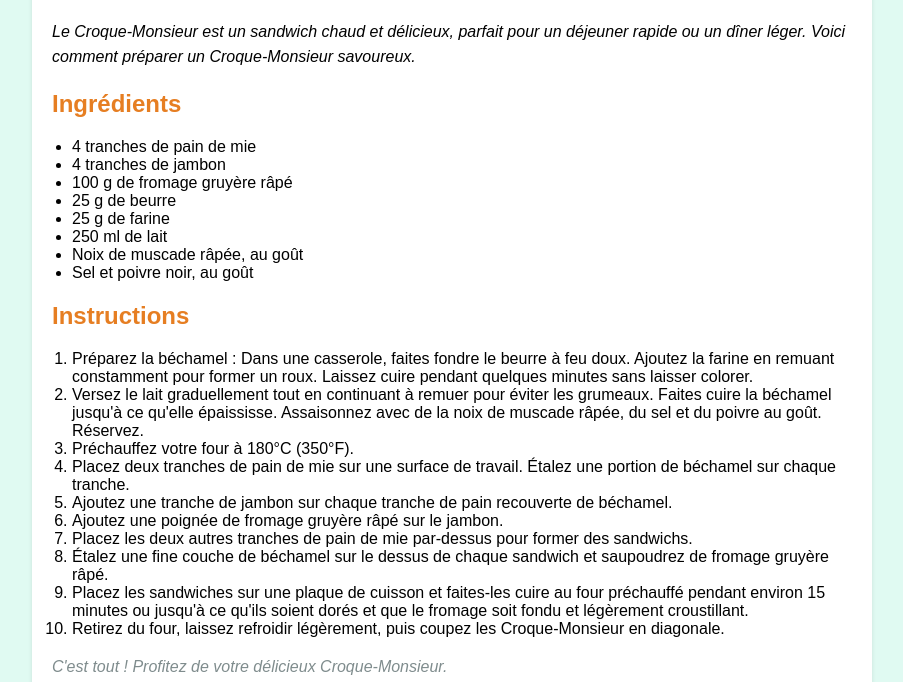
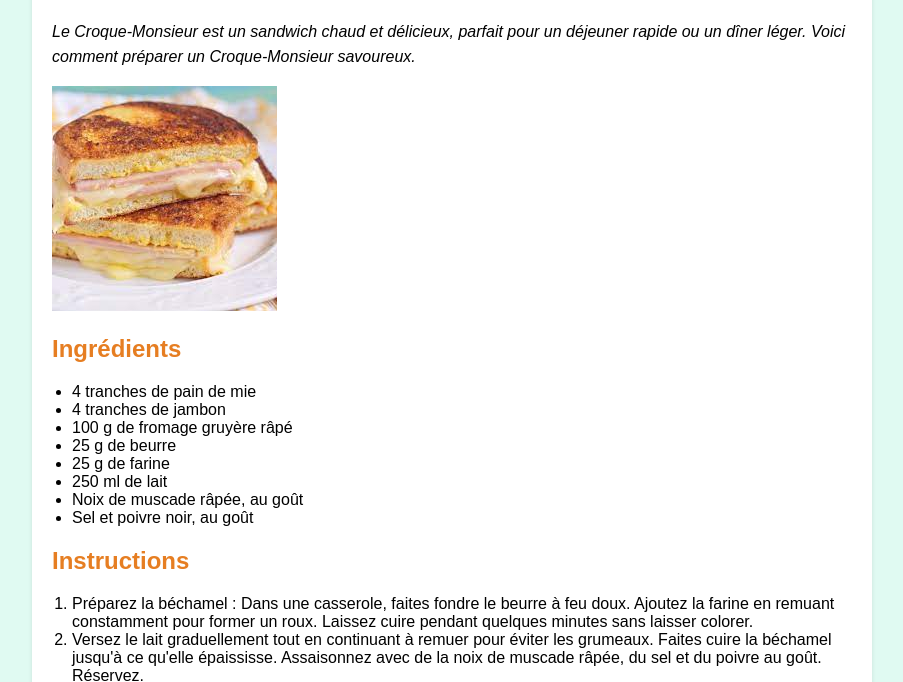
Before and after one commit to Clem-pnt/Recettes_etudiantes, a plain HTML site: page croque.html in a window 1280 px wide. Shown: the part 101-783 px from the top of the page, without its empty margins (188-1091 px from the left). Drawn offline with Linux system fonts and the light colour scheme.

Commit message:
Update croque.html

```diff
--- a/croque.html
+++ b/croque.html
@@ -54,7 +54,7 @@
     <div class="recipe-container">
         <h1>Recette de Croque-Monsieur</h1>
         <p><em>Le Croque-Monsieur est un sandwich chaud et délicieux, parfait pour un déjeuner rapide ou un dîner léger. Voici comment préparer un Croque-Monsieur savoureux.</em></p>
-
+        <img src="croque.jpg" alt="Croque-Monsieur">
         <h2>Ingrédients</h2>
         <ul>
             <li>4 tranches de pain de mie</li>
```
